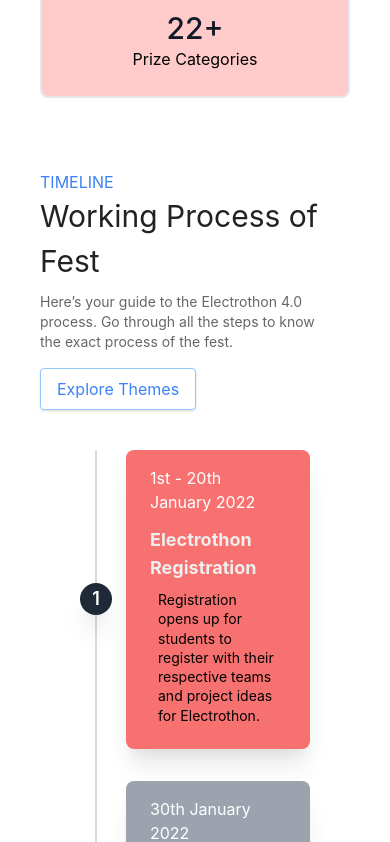
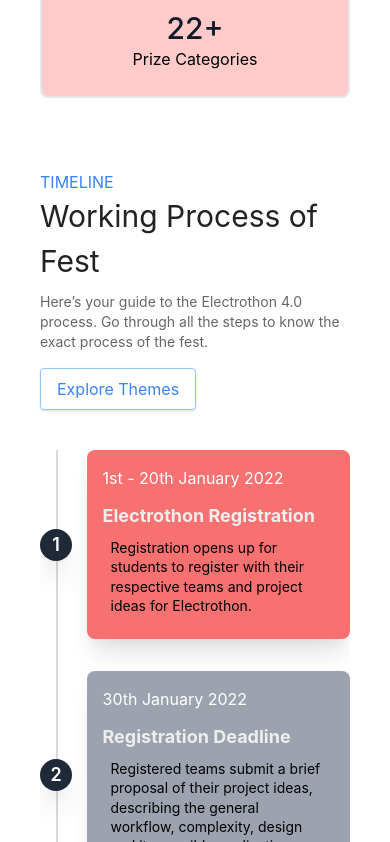
Before and after one commit to spec-nith/Electrothon, a React (Create React App) app: page / in a window 390 px wide. Shown: the part 3722-4564 px from the top of the page. Built offline with nearby package versions, Linux system fonts and the light colour scheme.

Commit message:
Updated small screen view for schedule

```diff
--- a/src/components/Schedule/schedule.js
+++ b/src/components/Schedule/schedule.js
@@ -78,8 +78,8 @@
           </h1>
         </div>
         <div
-          className={`order-1 bg-${props.colr}-400 rounded-lg shadow-xl w-5/12 px-6 py-4 text-left`}
-          style={{ width: "80%" }}
+          className={`order-1 bg-${props.colr}-400 rounded-lg shadow-xl w-5/12 px-4 py-4 text-left`}
+          style={{ width: "85%" }}
         >
           <p className="mb-3 text-base text-white">{props.props.date}</p>
           <span
@@ -123,7 +123,7 @@
   return (
     <div
       id="schedule"
-      className="py-8 container-theme  p-6 mt-2"
+      className="py-8 container-theme pl-6  mt-2"
       data-aos="fade"
       data-aos-delay="50"
       data-aos-duration="1000"
@@ -147,16 +147,16 @@
           </a>
         </div>
         <div className="ml-0 md:ml-12 lg:w-2/3 sticky">
-          <div className="container mx-auto w-full h-full">
+          <div className="container mx-auto w-full h-full pr-6 ">
             <div
-              className={`relative wrap overflow-hidden p-10 h-full ${
+              className={`relative wrap overflow-hidden py-10  h-full ${
                 Componentwidth < 580 ? "mb-20" : null
               } `}
               ref={ref}
             >
               <div
                 className="border-2-2 absolute border-opacity-20 border-gray-700 h-full border"
-                style={{ left: Componentwidth < 580 ? "55px" : "50%" }}
+                style={{ left: Componentwidth < 580 ? "16px" : "50%" }}
               ></div>
 
               {array.map((props, index) => {
```
